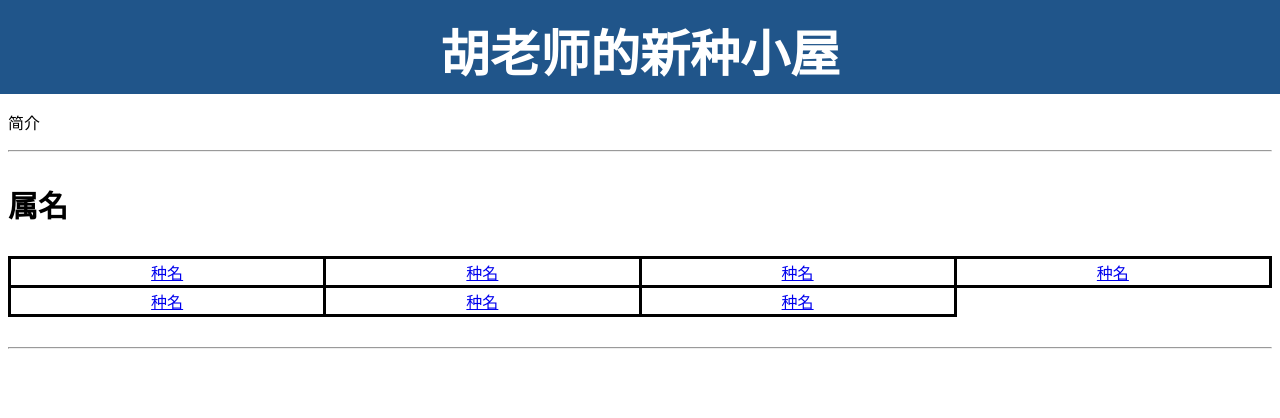
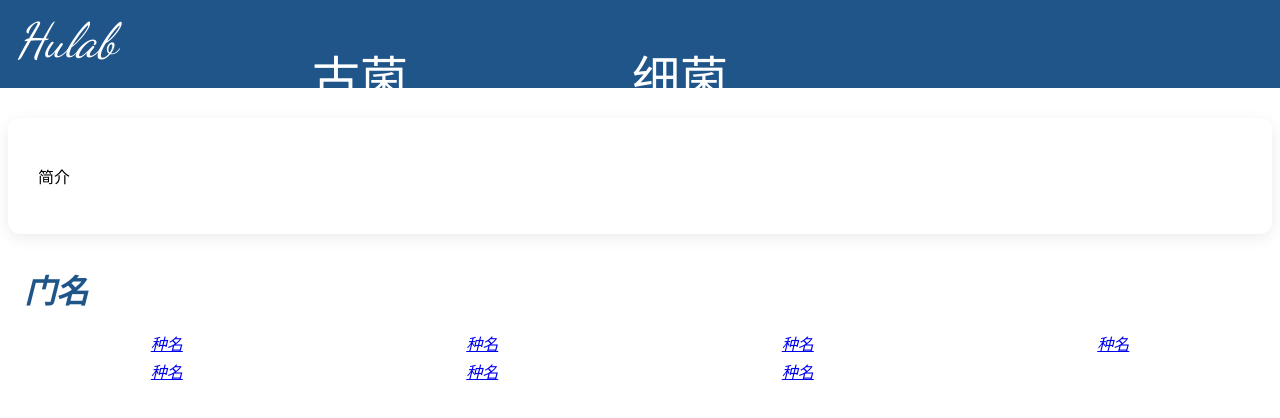
Before and after one commit to yuheng12138/new_species_exhibition, a plain HTML site: page index.html in a window 1280 px wide. Drawn offline with Linux system fonts and the light colour scheme.

Commit message:
2025.7.5修改

```diff
--- a/css/main.css
+++ b/css/main.css
@@ -1,14 +1,35 @@
-h1 {
-    text-align: center;
-    color: #0000CC;
-    font-family: "SimSun";
-    font-size: 50px;
-    padding-top: 20px;
+.titlecontainer{
+    height: 5rem;
+    background-color: #20558a;
+    margin: -1rem -1rem 0 -1rem;
+    padding-top: 1rem;
+    position: relative;
 }
-html{
-    background-color: #fff;
+.logo{
+    color: #fff;
+    font-size: 3rem;
+    font-family: 'Dancing Script', cursive;
+}
+.title{
+    color: #fff;
+    font-size: 3rem;
+    font-family: 'Dancing Script', cursive;
 }
 p{
-    font-family: "SimSun";
-    text-align: justify;
+    font-size: 1rem;
+    font-family: 'SimSun';
 }
+.nova{
+    font-style: italic;
+    font-family: 'Times New Roman', Times, serif';
+}
+.paragraph{
+    background: white;
+    padding: 30px;
+    border-radius: 12px;
+    box-shadow: 0 4px 16px rgba(0,0,0,0.08);
+    margin: 30px 0;
+}
+a{
+
+}
--- a/index.html
+++ b/index.html
@@ -3,46 +3,103 @@
 <head>
     <meta charset="UTF-8">
     <meta name="viewport" content="width=device-width, initial-scale=1.0">
-    <title>胡老师的新种小屋</title>
+    <title>Hulab new species exhibition</title>
     <link rel="stylesheet" href="css/main.css">
+    <link href="https://fonts.googleapis.com/css2?family=Dancing+Script&display=swap" rel="stylesheet">
+    <script src="js/main.js"></script>
     <style>
-        #titleafter{
-            height: 5px;
-            margin-left: -20px;
-            margin-right: -20px;
-            background-color: #0000CC;
+        h3{
+            font-family: 'SimSun';
+            font-size: 2rem;
         }
-
-        .box{
-            height: 100px;
-            background-color: #20558a;
-            margin-top: -40px;
-            margin-left: -10px;
-            margin-right: -10px;
-            margin-bottom: 0;
+        .phylum{
+            font-size: 2rem;
+            margin: 2rem 0rem 1rem 1rem;
+            color: #20558a;
+        }
+        .nova{
+            border: none;
         }
         td{
-            border-style: solid;
             text-align: center;
+        }
+        .index{
+            width: 20rem;
+            padding: 1rem 3rem;
+            background-color: #fff;
+            border-radius:12px;
+            box-shadow: 0 1rem 1rem #646464;
+            z-index: 10;
+            display: none;
+        }
+        .active{
+            display: block;
+        }
+        .title:hover{
+            background-color: #fff;
+            border-radius: 12px 12px 0 0;
+            color: black;
         }
     </style>
 </head>
 <body>
-    <div class="box">
-        <h1 style="color: white;">胡老师的新种小屋</h1>
+    <script>
+        resetHtmlFontsize()
+        window.onresize = resetHtmlFontsize
+    </script>
+    <div class="titlecontainer">
+
+        <div class="logo" style="position: absolute;top: 1.25rem;left: 1.5rem;height: 4.75rem;">
+            <i>
+                Hulab
+            </i>
+        </div>
+        <div class="title" onmouseover ="hoverappear('archaea')" onmouseout="outdisappear('archaea')" style="position: absolute;bottom: 0;left: 20rem;height: 3rem;" >
+            古菌
+        </div>
+        <div class="title" onmouseover ="hoverappear('bacteria')" onmouseout="outdisappear('bacteria')" style="position: absolute;bottom: 0;left: 40rem;height: 3rem;">
+            细菌
+        </div>
+        <div class="nova index"  id="archaea" onmouseover ="hoverappear('archaea')" onmouseout="outdisappear('archaea')" style="position: absolute; top: 6rem;left: 11rem;">
+            <table width = 100% style="color: white;">
+                <tr>
+                    <td>
+                        <a href="#">门名</a>
+                    </td>
+                    <td>
+                        <a href="#">门名</a>
+                    </td>
+                </tr>
+            </table>
+        </div>
+        <div class="nova index" id="bacteria" onmouseover ="hoverappear('bacteria')" onmouseout="outdisappear('bacteria')" style="position: absolute;top: 6rem;left: 31rem;">
+            <table width = 100%>
+                <tr>
+                    <td>
+                        <a href="#">门名</a>
+                    </td>
+                    <td>
+                        <a href="#">门名</a>
+                    </td>
+                </tr>
+            </table>
+
+        </div>
     </div>
-    <!-- <div style="width: 105%;background-color: #d5d5d5;
-    height: 70px;margin-left: -10px;margin-top: 0;">
-        <h2 style="font-size: 30px;position: absolute;top: 80px;left: 25%;">古菌</h2>
-    </div> -->
-    <p>简介</p>
-    <hr>
-    <h3 style="font-family: 'SimSun'; font-size: 30px;">
-        <strong>
-            属名
-        </strong>
-    </h3>
-    <table width="100%" style="border-collapse: collapse;">
+    <div class="paragraph">
+        <p>
+            简介
+        </p>
+    </div>
+    <div class="phylum nova" style="text-align: left;">
+        <b>
+            <i>
+                门名
+            </i>
+        </b>
+
+    </div>
+    <table width="100%" class="nova">
         <tr>
             <td><a href="1.html">种名</a></td>
             <td><a href="#">种名</a></td>
@@ -55,6 +112,5 @@
             <td><a href="#">种名</a></td>
         </tr>
     </table>
-    <hr style="margin-top: 30px;">
 </body>
 </html>
--- /dev/null
+++ b/js/main.js
@@ -0,0 +1,9 @@
+function resetHtmlFontsize(){
+    document.documentElement.style.fontSize = screen.width / 100
+}
+function hoverappear(id){
+    document.getElementById(id).classList.add("active")
+}
+function outdisappear(id){
+    document.getElementById(id).classList.remove('active')
+}
```
Also changed, not shown: 1.html (+1 -1 lines).
